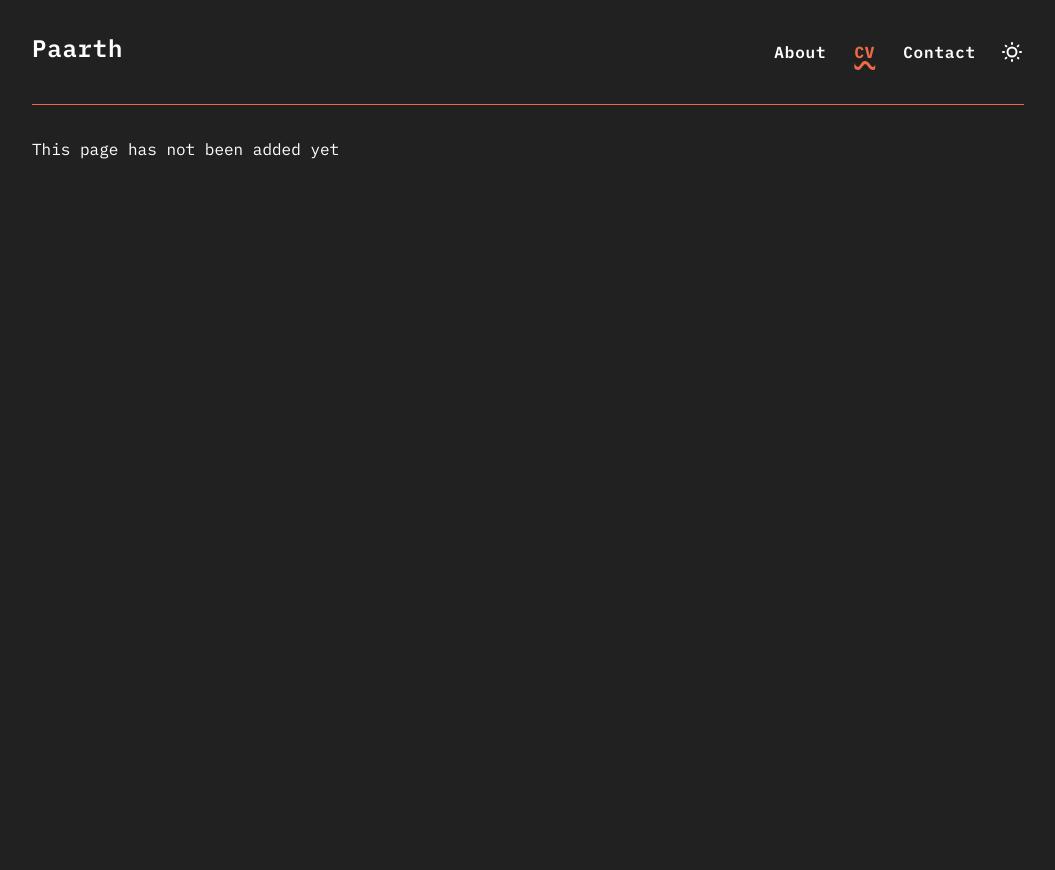
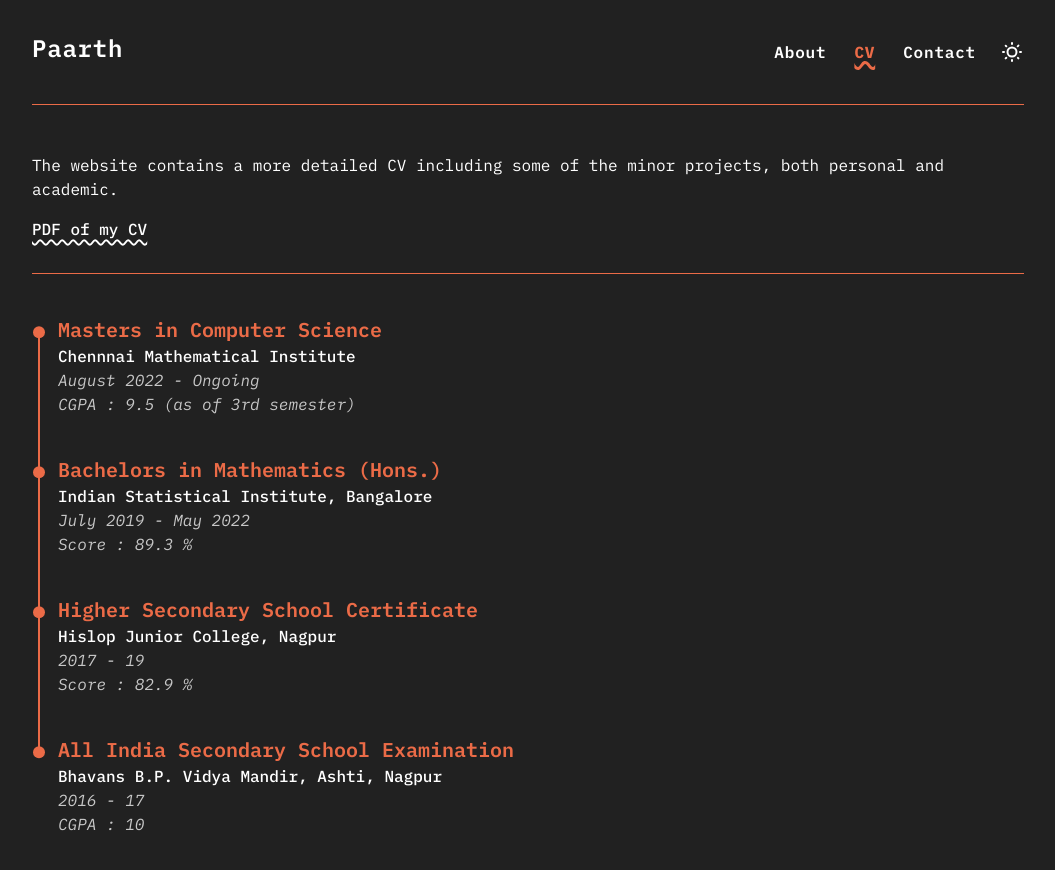
Before and after one commit to Paarth314/personal-website, a SvelteKit app: page /cv in a window 1280 px wide. Shown: the top 870 px of the page, without its empty margins (112-1167 px from the left). Before the commit the page ends 800 px from the top, so only its background shows below. Built offline with nearby package versions, Linux system fonts and the light colour scheme.

Commit message:
feat(cv): added CV pdf and education

```diff
--- /dev/null
+++ b/src/lib/cv/education.json
@@ -0,0 +1,27 @@
+[
+    {
+        "name": "Chennnai Mathematical Institute",
+        "degree": "Masters in Computer Science",
+        "duration": "August 2022 - Ongoing",
+        "grade": "CGPA : 9.5 (as of 3rd semester)",
+        "desc": ""
+    },
+    {
+        "name": "Indian Statistical Institute, Bangalore",
+        "degree": "Bachelors in Mathematics (Hons.)",
+        "duration": "July 2019 - May 2022",
+        "grade": "Score : 89.3 %"
+    },
+    {
+        "name": "Hislop Junior College, Nagpur",
+        "degree": "Higher Secondary School Certificate",
+        "duration": "2017 - 19",
+        "grade": "Score : 82.9 %"
+    },
+    {
+        "name": "Bhavans B.P. Vidya Mandir, Ashti, Nagpur",
+        "degree": "All India Secondary School Examination",
+        "duration": "2016 - 17",
+        "grade": "CGPA : 10"
+    }
+]
--- a/src/routes/+page.svelte
+++ b/src/routes/+page.svelte
@@ -9,4 +9,9 @@
     I am Paarth Iyer, a 21-year-old currently enrolled in the MSc program for Computer Science at
     the Chennai Mathematical Institute.
 </p>
+<a
+    href="CV_paarth.pdf"
+    class=" text-base font-medium leading-6 underline decoration-wavy decoration-[1.9px] underline-offset-4 hover:text-accent hover:decoration-dashed sm:text-lg"
+    >Cirricullum Vitae</a
+>
 <!-- <p class="my-2">I will add more stuff soon</p> -->
--- a/src/routes/cv/+page.svelte
+++ b/src/routes/cv/+page.svelte
@@ -1,5 +1,66 @@
 <script>
-    import ComingSoon from '$src/lib/components/ComingSoon.svelte'
+    import education from '$lib/cv/education.json'
 </script>
 
-<ComingSoon />
+<!-- <h1 class="mb-3 mt-8 text-start text-2xl font-bold underline-offset-8 sm:text-3xl">
+    Cirricullum Vitae
+</h1> -->
+<div class="mb-8 mt-6 border-b-[1px] border-accent pb-8 text-sm sm:text-base">
+    <p class="pb-4">
+        The website contains a more detailed CV including some of the minor projects, both personal
+        and academic.
+    </p>
+    <a
+        href="CV_paarth.pdf"
+        class=" font-medium leading-6 underline decoration-wavy decoration-[1.9px] underline-offset-4 hover:text-accent hover:decoration-dashed"
+        >PDF of my CV</a
+    >
+</div>
+
+<!-- <h1 class="mb-4 mt-10 text-start text-2xl font-semibold sm:text-3xl">Education</h1> -->
+
+<ul class="ml-4 w-full text-sm sm:text-base">
+    {#each education as institute}
+        <li class="line-bullet">
+            <h2 class="text-lg font-semibold text-accent sm:text-xl">
+                {institute.degree ? institute.degree : ' '}
+            </h2>
+            <p class="font-medium">{institute.name}</p>
+            <p class="italic opacity-75">
+                {institute.duration}
+            </p>
+            <p class="italic opacity-75">
+                {institute.grade ? '' + institute.grade : ''}
+            </p>
+            <p class="mb-5 mt-1">{institute.desc ? institute.desc : ''}</p>
+        </li>
+    {/each}
+</ul>
+
+<style>
+    .line-bullet {
+        position: relative;
+        padding: 10px;
+    }
+    .line-bullet:before {
+        content: '';
+        width: 12px;
+        height: 12px;
+        border-radius: 50%;
+        background: hsl(var(--a));
+        position: absolute;
+        left: -15px;
+        top: 25px;
+        transform: translateY(-40%);
+    }
+
+    .line-bullet:not(:last-child):after {
+        content: '';
+        width: 2px;
+        height: 100%;
+        background: hsl(var(--a));
+        position: absolute;
+        left: -10px;
+        top: 25px;
+    }
+</style>
```
Also changed, not shown: 1 other file (tests, documents, lock files or other folders).
